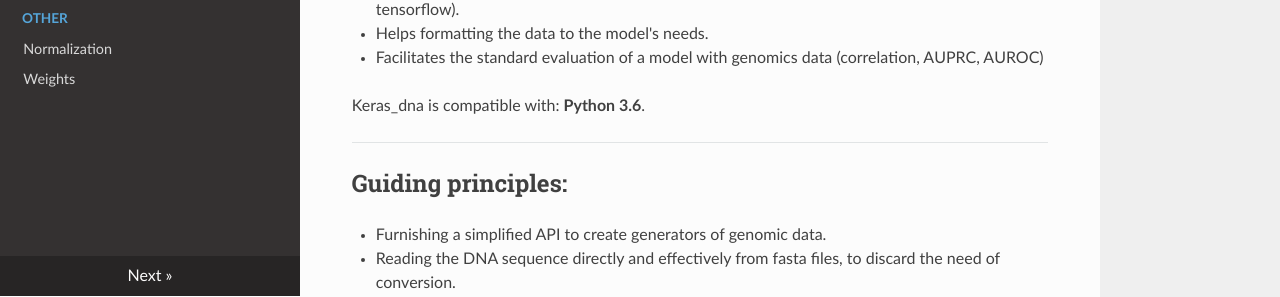
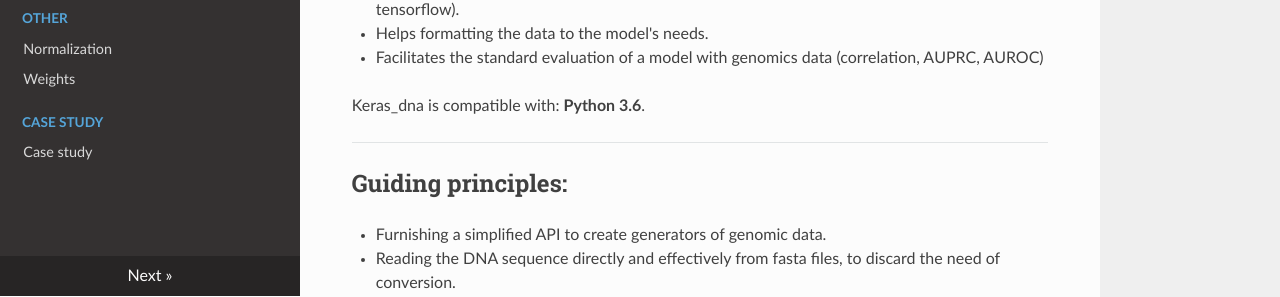
Before and after one commit to etirouthier/keras_dna, an MkDocs documentation site: the page built from docs/index.md, in a window 1280 px wide. Shown: the part 604-901 px from the top of the page. Built offline with MkDocs 1.6.1, drawn with Linux system fonts in a browser that asks for light colours; nearby versions of some CDN libraries.

Commit message:
Update mkdocs.yml

```diff
--- a/mkdocs.yml
+++ b/mkdocs.yml
@@ -14,5 +14,7 @@ nav:
         - Other:
                 - Normalization: normalization.md
                 - Weights: weights.md
+        - Case study:
+                - Case study: case_study.md
 theme: readthedocs
 site_favicon: favicon.ico
```
